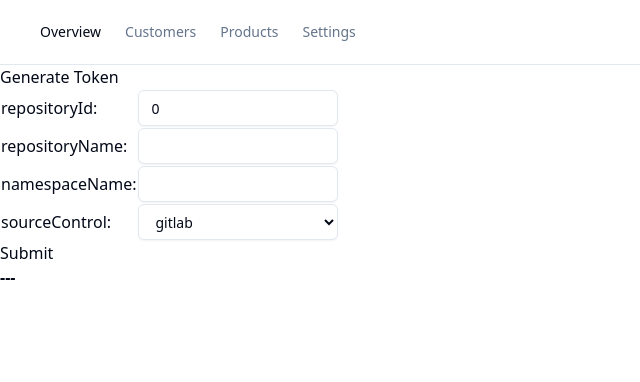
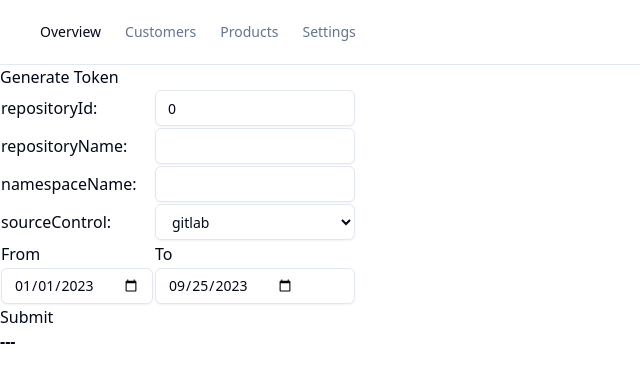
Before and after one commit to dxta-dev/pipeline, a Next.js app in the folder apps/app/: page / in a window 1280 px wide. Shown: the top 382 px of the page, without its empty margins (0-640 px from the left). Built offline with nearby package versions, Linux system fonts and the light colour scheme; no server answers.

Commit message:
add extraction period to test form

```diff
--- a/apps/app/src/components/extract-start-form.tsx
+++ b/apps/app/src/components/extract-start-form.tsx
@@ -11,6 +11,8 @@ export function ExtractStartForm() {
   const [repositoryName, setRepositoryName] = useState('');
   const [namespaceName, setNamespaceName] = useState('');
   const [sourceControl, setSourceControl] = useState('gitlab');
+  const [from, setFrom] = useState('2023-01-01');
+  const [to, setTo] = useState(new Date().toISOString().slice(0, 10));
   const [status, setStatus] = useState('---');
   const [body, setBody] = useState('');
 
@@ -26,7 +28,7 @@ export function ExtractStartForm() {
     if (!token) return;
     const res = await fetch(process.env.NEXT_PUBLIC_EXTRACT_API_URL, {
       method: 'post',
-      body: JSON.stringify({ repositoryId, repositoryName, namespaceName, sourceControl }),
+      body: JSON.stringify({ repositoryId, repositoryName, namespaceName, sourceControl, from: new Date(from), to: new Date(to) }),
       headers: {
         'Authorization': 'Bearer ' + token
       }
@@ -64,6 +66,14 @@ export function ExtractStartForm() {
                 </select>
               </td>
             </tr>
+            <tr>
+              <td>From</td>
+              <td>To</td>
+            </tr>
+            <tr>
+              <td><input type='date' value={from} onChange={handleInputChange(setFrom)} className='flex h-9 w-full rounded-md border border-input bg-background px-3 py-1 text-sm shadow-sm transition-colors file:border-0 file:bg-transparent file:text-sm file:font-medium placeholder:text-muted-foreground focus-visible:outline-none focus-visible:ring-1 focus-visible:ring-ring disabled:cursor-not-allowed disabled:opacity-50' /></td>
+              <td><input type='date' value={to} onChange={handleInputChange(setTo)} className='flex h-9 w-full rounded-md border border-input bg-background px-3 py-1 text-sm shadow-sm transition-colors file:border-0 file:bg-transparent file:text-sm file:font-medium placeholder:text-muted-foreground focus-visible:outline-none focus-visible:ring-1 focus-visible:ring-ring disabled:cursor-not-allowed disabled:opacity-50' /></td>
+            </tr>
           </tbody>
         </table>
         <button onClick={() => void handleSubmit()}>Submit</button>
```
